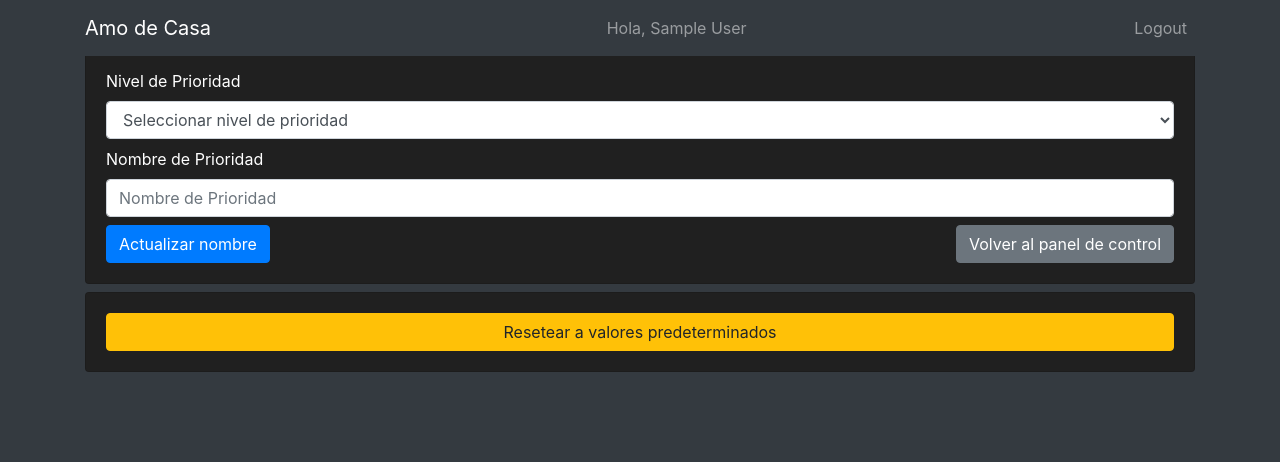
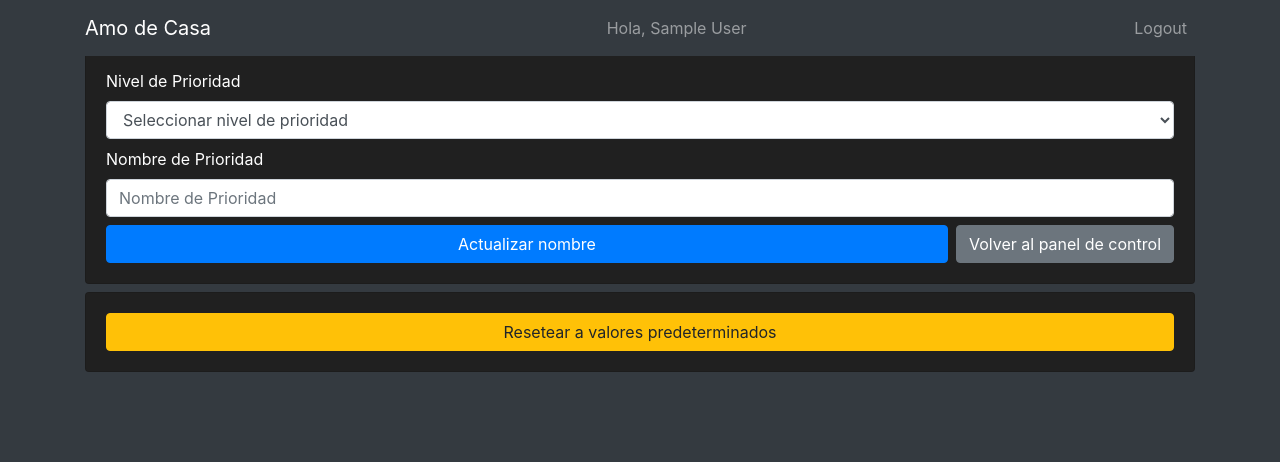
Before and after one commit to ageVega/Aplicacion-Web-CRUD, a Flask app: page /priority_names in a window 1280 px wide. Shown: the top 462 px of the page. Run offline with Flask 2, Linux system fonts and the light colour scheme; the visitor is signed in with stand-in values (Sample User, id 1); data that the repository does not hold is empty; some libraries are stand-ins or nearby versions.

Commit message:
Update priority_names.html

```diff
--- a/templates/priority_names.html
+++ b/templates/priority_names.html
@@ -40,8 +40,8 @@
         </select>
         <label for="priorityName">Nombre de Prioridad</label>
         <input type="text" name="priorityName" placeholder="Nombre de Prioridad" class="form-control mb-2" maxlength="25" required>
-        <div class="d-flex justify-content-between">
-            <button class="btn btn-primary">Actualizar nombre</button>
+        <div class="d-flex">
+            <button class="btn btn-primary flex-grow-1 mr-2">Actualizar nombre</button>
             <a href="/dashboard" class="btn btn-secondary">Volver al panel de control</a>
         </div>
     </form>
```
